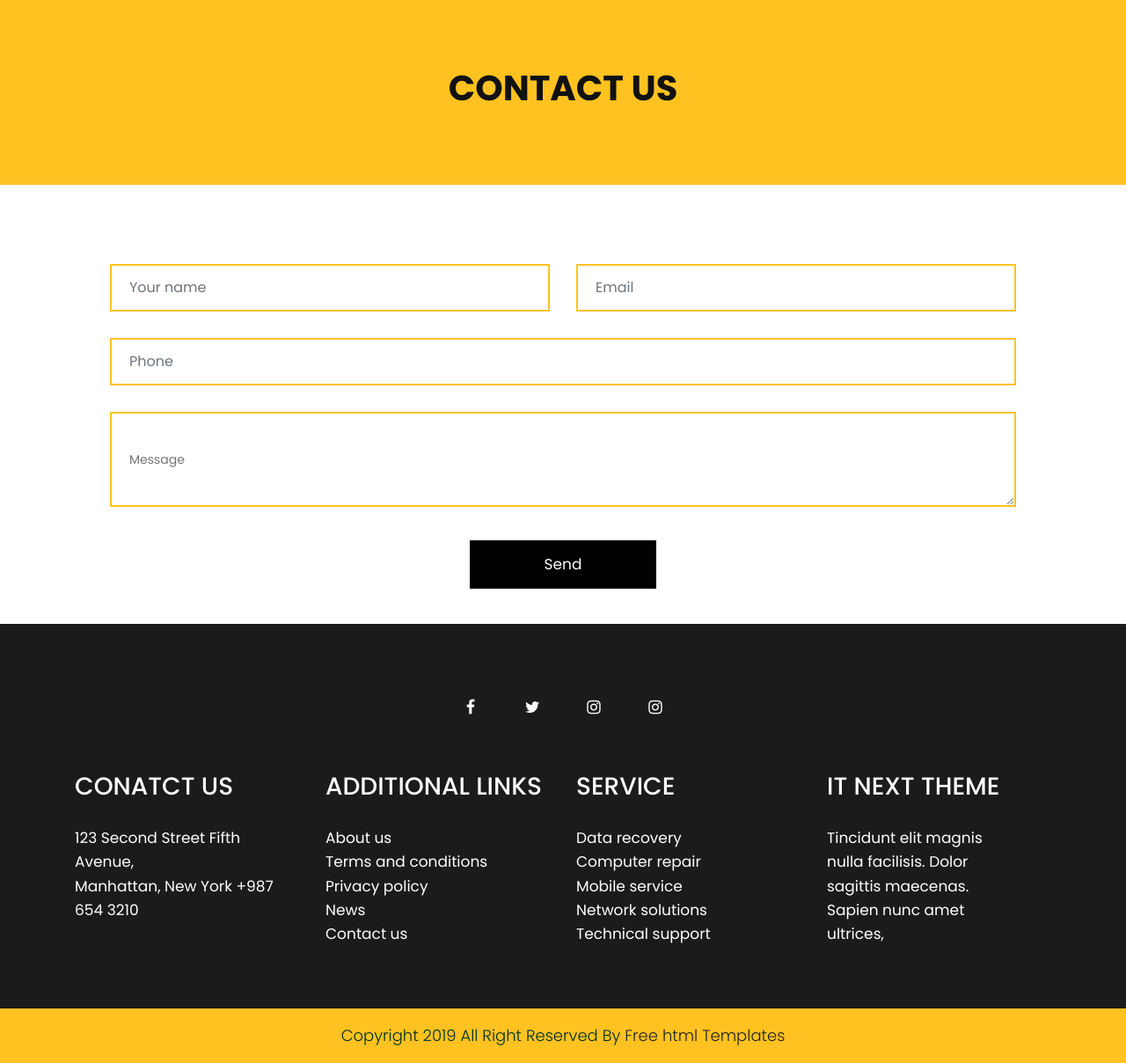
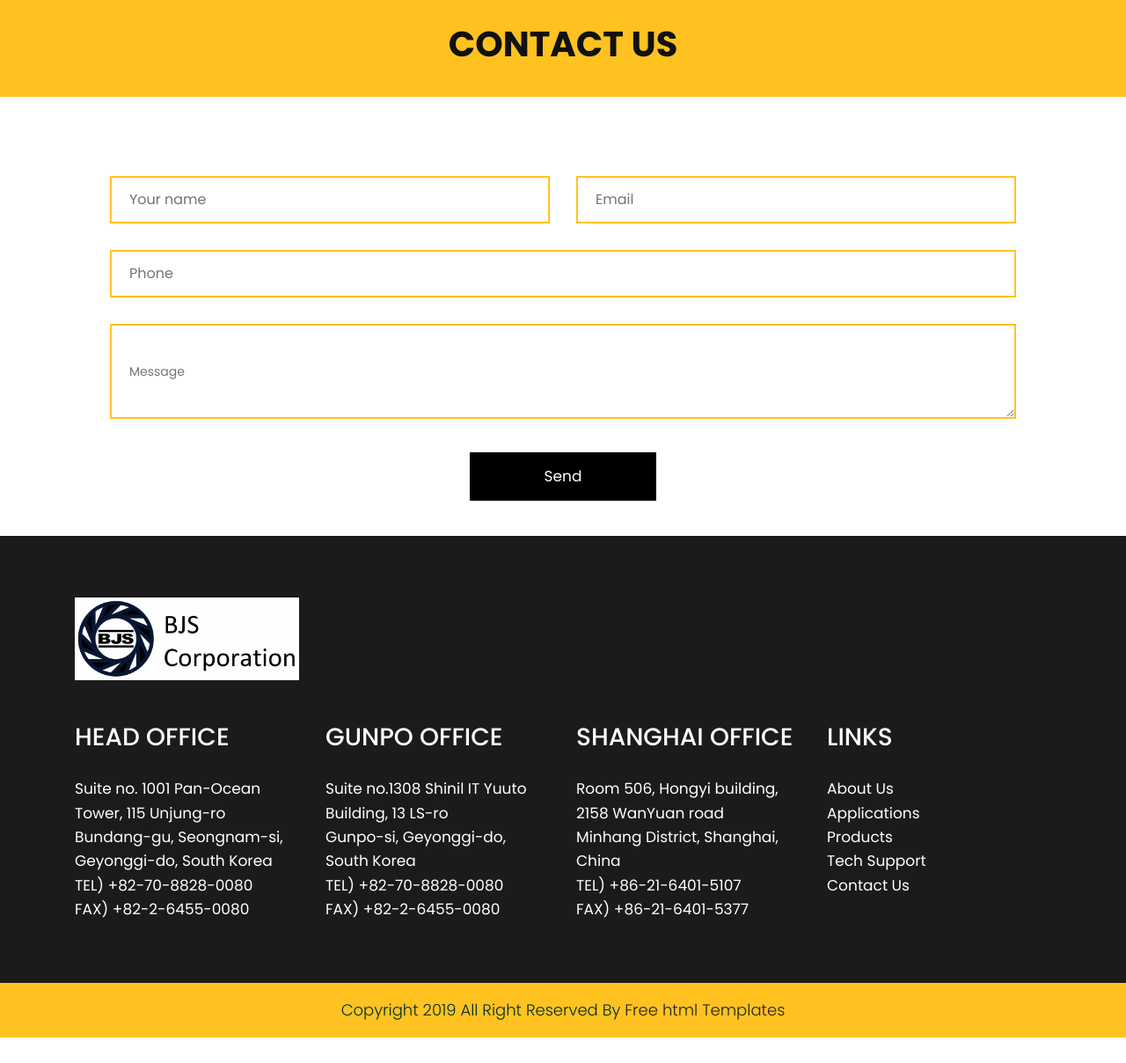
Before and after one commit to onanalee/BJS_website, a Flask app: page /contact_us in a window 1280 px wide. Shown: the part 193-1401 px from the top of the page at 88% size. After the commit the page ends 1372 px from the top, so only its background shows below. Run offline with Flask 2, Linux system fonts and the light colour scheme; some libraries are stand-ins or nearby versions.

Commit message:
Contactus footer

```diff
--- a/static/style.css
+++ b/static/style.css
@@ -2174,8 +2174,8 @@ ul.lik li a:hover {
      background-color: #ffc221;
 }
 .brand_color .titlepage {
-     margin-top: 70px;
-padding-bottom: 70px;
+     margin-top: 20px;
+padding-bottom: 20px;
 text-align: center;
 }
 
@@ -2289,7 +2289,11 @@ text-align: center;
 
 .about {padding-top: 90px;}
 .about .about_box figure {margin: 0;}
-.about .about_box figure img {width: 100%;}
+.about .about_box figure img {
+	width: 100%;
+	height: 400px;
+	object-fit:contain;
+}
 .about .about_box h3 {color: #000; font-weight: bold; font-size: 30px; line-height: 35px;}
 .about .about_box p {color: #000; font-size: 17px; line-height: 23px; padding-top: 10px;}
 
--- a/templates/contact.html
+++ b/templates/contact.html
@@ -150,55 +150,48 @@
          <div class="footer">
             <div class="container">
                <div class="row">
-                  <div class="col-md-6 offset-md-3">
-                     <ul class="sociel">
-                         <li> <a href="#"><i class="fa fa-facebook-f"></i></a></li>
-                         <li> <a href="#"><i class="fa fa-twitter"></i></a></li>
-                         <li> <a href="#"><i class="fa fa-instagram"></i></a></li>
-                         <li> <a href="#"><i class="fa fa-instagram"></i></a></li>
-                     </ul>
+                  <div class="col-md-3">
+                     <img class="footer_logo" src="../static/bjs_logo3.png" alt="logo"/>
                   </div>
             </div>
             <div class="row">
                <div class="col-xl-3 col-lg-3 col-md-6 col-sm-12">
                   <div class="contact">
-                     <h3>conatct us</h3>
-                     <span>123 Second Street Fifth Avenue,<br>
-                       Manhattan, New York
-                        +987 654 3210</span>
+                     <h3>Head Office</h3>
+                     <span>Suite no. 1001 Pan-Ocean Tower, 115 Unjung-ro<br>
+                       Bundang-gu, Seongnam-si, Geyonggi-do, South Korea<br>
+                        TEL) +82-70-8828-0080<br>
+                        FAX) +82-2-6455-0080</span>
                   </div>
                </div>
                  <div class="col-xl-3 col-lg-3 col-md-6 col-sm-12">
                   <div class="contact">
-                     <h3>ADDITIONAL LINKS</h3>
-                     <ul class="lik">
-                         <li> <a href="#">About us</a></li>
-                         <li> <a href="#">Terms and conditions</a></li>
-                         <li> <a href="#">Privacy policy</a></li>
-                         <li> <a href="#">News</a></li>
-                          <li> <a href="#">Contact us</a></li>
-                     </ul>
+                     <h3>Gunpo Office</h3>
+                     <span>Suite no.1308 Shinil IT Yuuto Building, 13 LS-ro<br>
+                       Gunpo-si, Geyonggi-do, South Korea<br>
+                        TEL) +82-70-8828-0080 <br>
+                        FAX) +82-2-6455-0080 </span>
                   </div>
                </div>
                  <div class="col-xl-3 col-lg-3 col-md-6 col-sm-12">
                   <div class="contact">
-                     <h3>service</h3>
-                      <ul class="lik">
-                    <li> <a href="#"> Data recovery</a></li>
-                         <li> <a href="#">Computer repair</a></li>
-                         <li> <a href="#">Mobile service</a></li>
-                         <li> <a href="#">Network solutions</a></li>
-                          <li> <a href="#">Technical support</a></li>
+                     <h3>Shanghai Office</h3>
+                     <span>Room 506, Hongyi building, 2158 WanYuan road<br>
+                       Minhang District, Shanghai, China<br>
+                        TEL) +86-21-6401-5107 <br>
+                        FAX) +86-21-6401-5377 </span>
                   </div>
                </div>
                  <div class="col-xl-3 col-lg-3 col-md-6 col-sm-12">
                   <div class="contact">
-                     <h3>IT NEXT THEME</h3>
-                     <span>Tincidunt elit magnis <br>
-                     nulla facilisis. Dolor <br>
-                  sagittis maecenas. <br>
-               Sapien nunc amet <br>
-            ultrices, </span>
+                     <h3>LINKS</h3>
+                     <ul class="lik">
+                         <li> <a href="/about_us">About Us</a></li>
+                         <li> <a href="/applications">Applications</a></li>
+                         <li> <a href="/products">Products</a></li>
+                         <li> <a href="/tech_support">Tech Support</a></li>
+                          <li> <a href="/contact_us">Contact Us</a></li>
+                     </ul>
                   </div>
                </div>
             </div>
```
Also changed, not shown: templates/about.html (+8 -6 lines), templates/index.html (+24 -15 lines), static/Bslee.jpeg (added), 1 other file.
